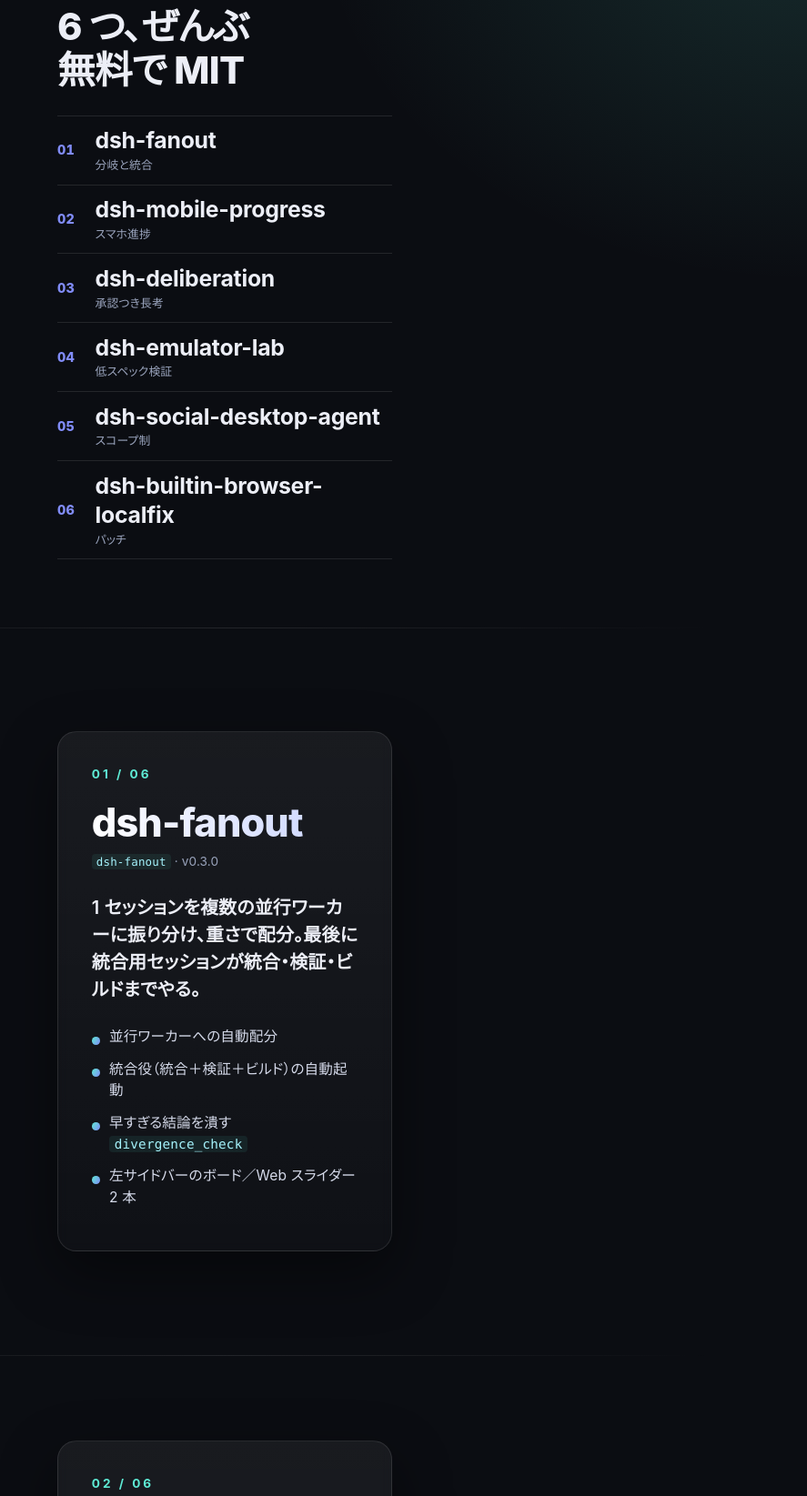
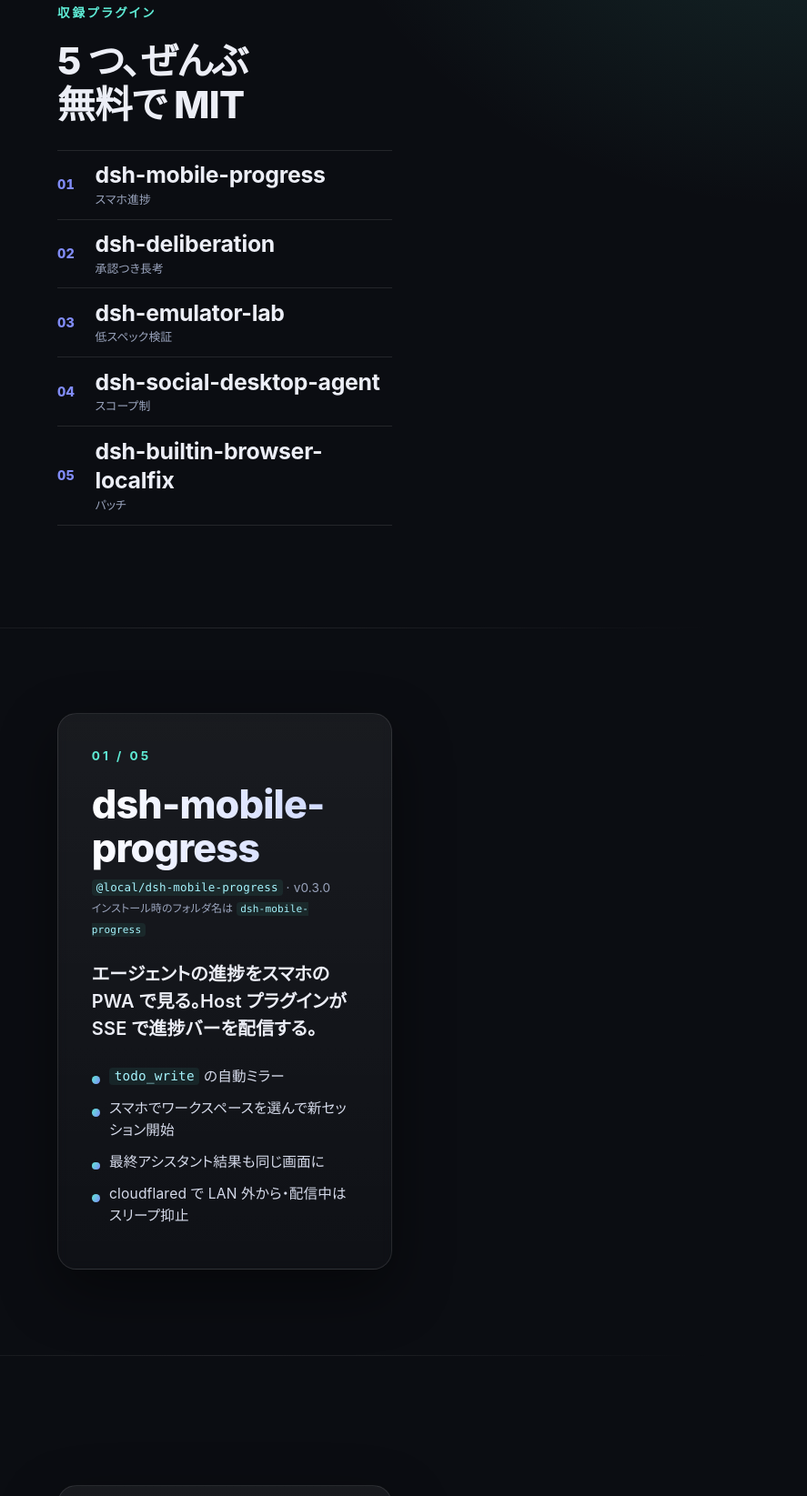
Before and after one commit to makochannel1234567890-boop/dsh-plugins, a plain HTML site: page index.html in a window 1280 px wide. Shown: the part 910-2555 px from the top of the page at 91% size, without its empty margins (393-1280 px from the left). Drawn offline with Linux system fonts and the light colour scheme.

Commit message:
site: 並列タスク系プラグインの引退を反映（5 プラグイン構成）

```diff
--- a/index.html
+++ b/index.html
@@ -4,7 +4,7 @@
 <meta charset="utf-8" />
 <meta name="viewport" content="width=device-width, initial-scale=1, viewport-fit=cover" />
 <title>dsh-plugins — DeepSeek Harness 用プラグイン置き場</title>
-<meta name="description" content="DeepSeek Harness（DSH）を自分の作業環境に合わせるために書いたプラグイン6つの紹介。MIT ライセンス。" />
+<meta name="description" content="DeepSeek Harness（DSH）を自分の作業環境に合わせるために書いたプラグイン5つの紹介。MIT ライセンス。" />
 <meta name="theme-color" content="#0b0d12" />
 <link rel="stylesheet" href="style.css" />
 </head>
@@ -18,7 +18,7 @@
     <h1 class="hero-title">プラグイン<br /><span class="grad">置き場</span></h1>
     <p class="hero-sub">DSH を、自分の作業環境に合わせる。</p>
     <div class="chips">
-      <span class="chip chip--accent">6 plugins</span>
+      <span class="chip chip--accent">5 plugins</span>
       <span class="chip">MIT</span>
       <span class="chip">Windows</span>
       <span class="chip">無料</span>
@@ -32,38 +32,21 @@
 <section id="list" class="slide">
   <div class="frame">
     <p class="kicker">収録プラグイン</p>
-    <h2 class="h2">6 つ、ぜんぶ<br />無料で MIT</h2>
+    <h2 class="h2">5 つ、ぜんぶ<br />無料で MIT</h2>
     <ol class="list">
-      <li><span class="num">01</span><span class="list-name">dsh-fanout</span><span class="list-tag">分岐と統合</span></li>
-      <li><span class="num">02</span><span class="list-name">dsh-mobile-progress</span><span class="list-tag">スマホ進捗</span></li>
-      <li><span class="num">03</span><span class="list-name">dsh-deliberation</span><span class="list-tag">承認つき長考</span></li>
-      <li><span class="num">04</span><span class="list-name">dsh-emulator-lab</span><span class="list-tag">低スペック検証</span></li>
-      <li><span class="num">05</span><span class="list-name">dsh-social-desktop-agent</span><span class="list-tag">スコープ制</span></li>
-      <li><span class="num">06</span><span class="list-name">dsh-builtin-browser-localfix</span><span class="list-tag">パッチ</span></li>
+      <li><span class="num">01</span><span class="list-name">dsh-mobile-progress</span><span class="list-tag">スマホ進捗</span></li>
+      <li><span class="num">02</span><span class="list-name">dsh-deliberation</span><span class="list-tag">承認つき長考</span></li>
+      <li><span class="num">03</span><span class="list-name">dsh-emulator-lab</span><span class="list-tag">低スペック検証</span></li>
+      <li><span class="num">04</span><span class="list-name">dsh-social-desktop-agent</span><span class="list-tag">スコープ制</span></li>
+      <li><span class="num">05</span><span class="list-name">dsh-builtin-browser-localfix</span><span class="list-tag">パッチ</span></li>
     </ol>
   </div>
 </section>
 
 <!-- 03 card 1 -->
-<section id="p1" class="slide slide--card">
-  <div class="frame card">
-    <p class="kicker">01 / 06</p>
-    <h2 class="card-title">dsh-fanout</h2>
-    <p class="card-ver"><code>dsh-fanout</code> · v0.3.0</p>
-    <p class="card-lead">1 セッションを複数の並行ワーカーに振り分け、重さで配分。最後に統合用セッションが統合・検証・ビルドまでやる。</p>
-    <ul class="bullets">
-      <li>並行ワーカーへの自動配分</li>
-      <li>統合役（統合＋検証＋ビルド）の自動起動</li>
-      <li>早すぎる結論を潰す <code>divergence_check</code></li>
-      <li>左サイドバーのボード／Web スライダー 2 本</li>
-    </ul>
-  </div>
-</section>
-
-<!-- 04 card 2 -->
 <section id="p2" class="slide slide--card">
   <div class="frame card">
-    <p class="kicker">02 / 06</p>
+    <p class="kicker">01 / 05</p>
     <h2 class="card-title">dsh-mobile-progress</h2>
     <p class="card-ver"><code>@local/dsh-mobile-progress</code> · v0.3.0<br /><span class="small">インストール時のフォルダ名は <code>dsh-mobile-progress</code></span></p>
     <p class="card-lead">エージェントの進捗をスマホの PWA で見る。Host プラグインが SSE で進捗バーを配信する。</p>
@@ -76,10 +59,10 @@
   </div>
 </section>
 
-<!-- 05 card 3 -->
+<!-- 04 card 2 -->
 <section id="p3" class="slide slide--card">
   <div class="frame card">
-    <p class="kicker">03 / 06</p>
+    <p class="kicker">02 / 05</p>
     <h2 class="card-title">dsh-deliberation</h2>
     <p class="card-ver"><code>dsh-deliberation</code> · v0.1.0</p>
     <p class="card-lead">承認つきの、範囲の決まった長考モード。</p>
@@ -92,10 +75,10 @@
   </div>
 </section>
 
-<!-- 06 card 4 -->
+<!-- 05 card 3 -->
 <section id="p4" class="slide slide--card">
   <div class="frame card">
-    <p class="kicker">04 / 06</p>
+    <p class="kicker">03 / 05</p>
     <h2 class="card-title">dsh-emulator-lab</h2>
     <p class="card-ver"><code>dsh-emulator-lab</code> · v0.1.0</p>
     <p class="card-lead">サイドバーから Android AVD / iOS Simulator を起動し、低スペック端末の FPS を見積もる。</p>
@@ -107,10 +90,10 @@
   </div>
 </section>
 
-<!-- 07 card 5 -->
+<!-- 06 card 4 -->
 <section id="p5" class="slide slide--card">
   <div class="frame card">
-    <p class="kicker">05 / 06</p>
+    <p class="kicker">04 / 05</p>
     <h2 class="card-title">dsh-social-desktop-agent</h2>
     <p class="card-ver"><code>dsh-social-desktop-agent</code> · v0.1.0</p>
     <p class="card-lead">allowlist 内のソーシャル Web 閲覧と、ローカルデスクトップの観察・操作。既定は最小権限。</p>
@@ -123,10 +106,10 @@
   </div>
 </section>
 
-<!-- 08 card 6 -->
+<!-- 07 card 5 -->
 <section id="p6" class="slide slide--card">
   <div class="frame card">
-    <p class="kicker">06 / 06</p>
+    <p class="kicker">05 / 05</p>
     <h2 class="card-title">dsh-builtin-browser-localfix</h2>
     <p class="card-ver"><span class="small">package.json なし（パッチ配布）</span></p>
     <p class="card-lead">内蔵ブラウザを「1 ターンの終わりに、そのタスクのブラウザセッションを閉じる」ようにするパッチ。</p>
@@ -139,14 +122,12 @@
   </div>
 </section>
 
-<!-- 09 source -->
+<!-- 08 source -->
 <section id="source" class="slide slide--source">
   <div class="frame">
     <p class="kicker">原文</p>
     <h2 class="h2">各 package.json の<br />description</h2>
     <dl class="src">
-      <dt>dsh-fanout</dt>
-      <dd>Fan one session out into several parallel worker sessions for large asymmetric jobs, auto-start an integrator that merges + verifies + builds, run an unanchored expansion gate against premature narrowing, show every run's progress on a left-sidebar board, and dial the cost with two Web sliders.</dd>
       <dt>dsh-mobile-progress</dt>
       <dd>Live agent progress on the phone as an installable PWA: a Host plugin serves a progress bar over SSE, starts a new DSH session from a workspace chosen on the phone, shows the final assistant result on the same screen, exposes a public HTTPS URL through a cloudflared tunnel (so the phone works off the LAN), and keeps the PC awake while the feed is live.</dd>
       <dt>dsh-deliberation</dt>
@@ -161,7 +142,7 @@
   </div>
 </section>
 
-<!-- 10 install -->
+<!-- 09 install -->
 <section id="install" class="slide slide--end">
   <div class="frame">
     <p class="kicker">使い方</p>
```
